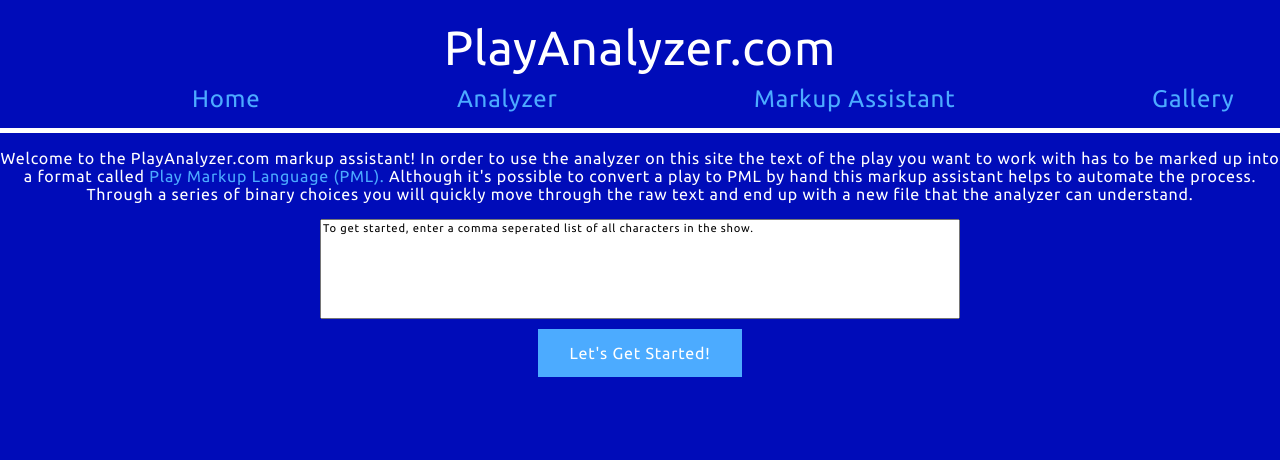
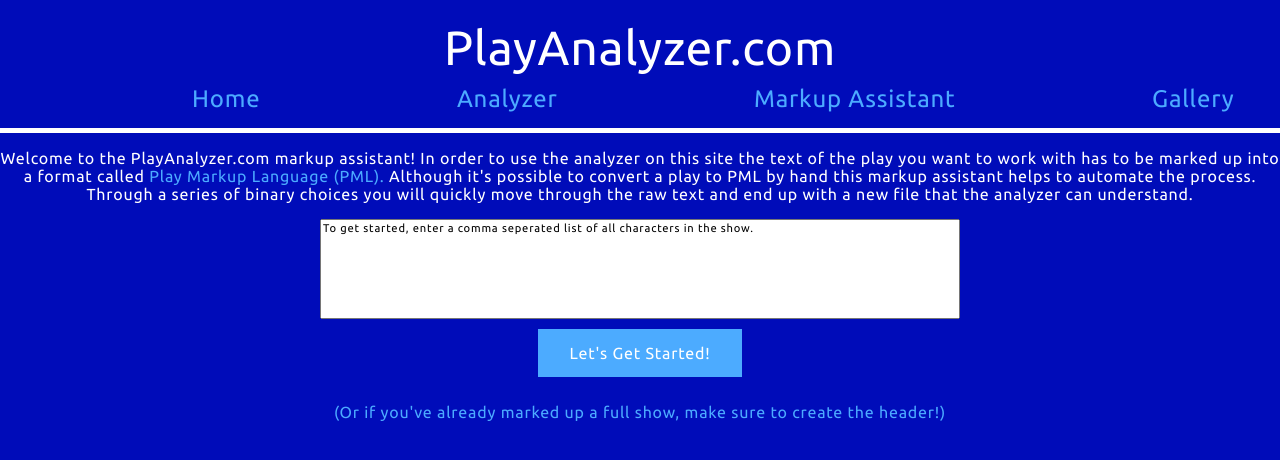
Before and after one commit to SEITheater/play_analyzer_website, a Jekyll site: the page built from _posts/structure/2016-09-12-markup.md, in a window 1280 px wide. Shown: the top 460 px of the page. Built offline with Jekyll 4.4.1, drawn with Linux system fonts in a browser that asks for light colours.

Commit message:
Add header to markup assistant

```diff
--- a/_includes/markup_content.html
+++ b/_includes/markup_content.html
@@ -3,6 +3,7 @@
 	<textarea id="characterList">To get started, enter a comma seperated list of all characters in the show.</textarea><br>
 
 	<button id="submitCharacters">Let's Get Started!</button>
+	<p class="makeHeaderClick" >(Or if you've already marked up a full show, make sure to create the header!)</p>
 </div>
 
 <div id="sceneText">
@@ -46,5 +47,10 @@
 <div id="markupComplete">
 	<p>All done!  Copy the text below into a file and analyze away.</p>
 	<textarea id="pmlOutput"></textarea><br>
-  <button id="nextScene">Markup Next Scene</button>
+  <button id="nextScene">Markup Next Scene</button><br>
+  <p class="makeHeaderClick" >(Or if you've already marked up a full show, make sure to create the header!)</p>
 </div>
+
+<div id="makeHeader">
+	Title: <input id="titleInput"> Author: <input id="authorInput"><br><p>Copy the following into the top of your marked up file</p><br><div id="headerOutput"></div>
+</div>
--- a/css/markup.css
+++ b/css/markup.css
@@ -60,8 +60,6 @@
 #stageDirections{
 	display: none;
 }
-
-
 
 .highlightedDirections{
 	color: red;
@@ -132,7 +130,20 @@
   font-size: 16px;
 }
 
-
 #entrancesExits button{
 	vertical-align: top;
 }
+
+#makeHeader{
+	display: none;
+	text-align: center;
+	white-space: pre-wrap;
+}
+
+#makeHeader p{
+	margin-bottom: 0px;
+}
+
+.makeHeaderClick{
+	color: #4CABFF;
+}
--- a/js/markup_controller.js
+++ b/js/markup_controller.js
@@ -571,6 +571,24 @@
 	$("#sceneText").show()
 }
 
+function makeHeader(){
+	$("#intro").hide()
+	$("#markupComplete").hide()
+	$("#makeHeader").show()
+	$("#titleInput").on('paste, keyup', updateHeaderOutput)
+	$("#authorInput").on('paste, keyup', updateHeaderOutput)
+	$(document).click(updateHeaderOutput)
+}
+
+function updateHeaderOutput(){
+	var titleVal = $("#titleInput").val()
+	var authorVal = $("#authorInput").val()
+	pmlString = '@v{"version": 0.1}\n @play{"title":"'
+	              + titleVal + '"}, "author": "' + authorVal + '"}\n'
+
+	$("#headerOutput").html(pmlString)
+}
+
 var characterListClickCount = 0
 var rawTextClickCount = 0
 
@@ -589,7 +607,6 @@
 		}
 	})
 
-
 	$("#submitCharacters").click(charactersTransition)
 	$("#charactersBack").click(charactersTransition)
 	$("#submitRawText").click(textSubmitted)
@@ -600,4 +617,6 @@
 
 	$("#nextScene").click(nextScene)
 
+	$(".makeHeaderClick").click(makeHeader)
+
 })
```
